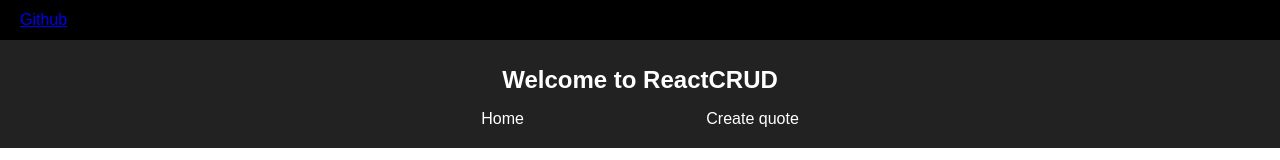
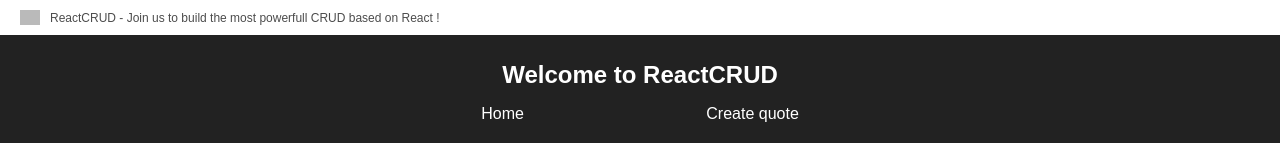
Before and after one commit to Sooonr/ReactCRUD, a React (Create React App) app: page / in a window 1280 px wide. Shown: the top 160 px of the page. Built offline with nearby package versions, Linux system fonts and the light colour scheme; no server answers; grey boxes are pictures that could not be loaded.

Commit message:
small header

```diff
--- a/src/components/Layout/index.js
+++ b/src/components/Layout/index.js
@@ -15,7 +15,9 @@ class Layout extends Component {
       <div className={css(styles.app)}>
         <header className={css(styles.appHeader)}>
           <div className={css(styles.smallHeader)}>
-            <span><a href="https://github.com/ValentinKajdan/ReactCRUD" target="_blank">Github</a></span>
+            <a className={css(styles.smallHeaderLink)} href="https://github.com/ValentinKajdan/ReactCRUD" target="_blank">
+              <img className={css(styles.smallHeaderImg)} src="/img/github.png" width="20"/> ReactCRUD - Join us to build the most powerfull CRUD based on React !
+            </a>
           </div>
           <h1 className={css(styles.appTitle)}>Welcome to ReactCRUD</h1>
           <nav className={css(styles.nav)}>
@@ -42,9 +44,23 @@ const styles = StyleSheet.create({
       alignItems: 'center',
       marginBottom: 10,
       padding: '0 20px',
-      height: 40,
+      height: 35,
       width: '100%',
-      backgroundColor: '#000',
+      backgroundColor: '#fff',
+    },
+    smallHeaderLink: {
+      display: 'flex',
+      alignItems: 'center',
+      color: '#000',
+      fontSize: 12,
+      textDecoration: 'none',
+      opacity: '0.7',
+      ':hover': {
+        opacity: '1',
+      }
+    },
+    smallHeaderImg: {
+      marginRight: 10,
     },
     appHeader: {
       display: 'flex',
```
